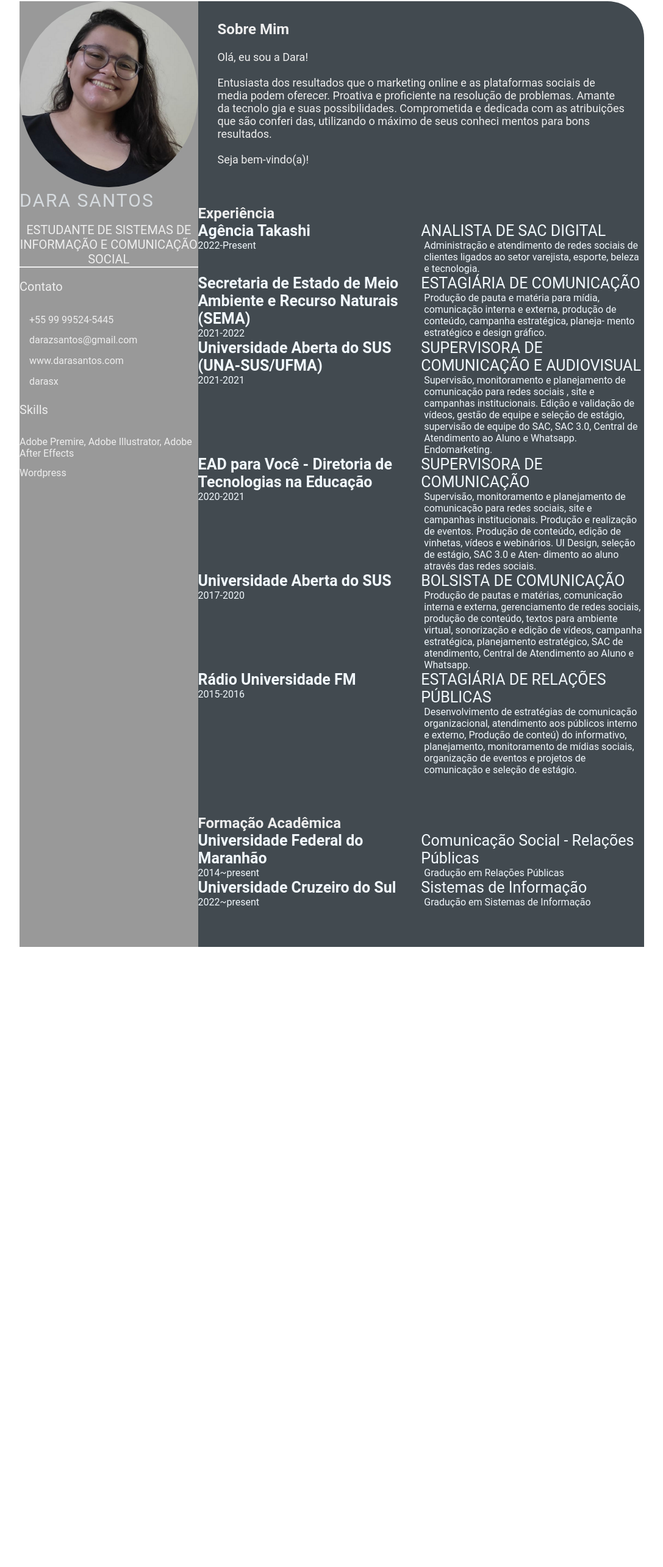
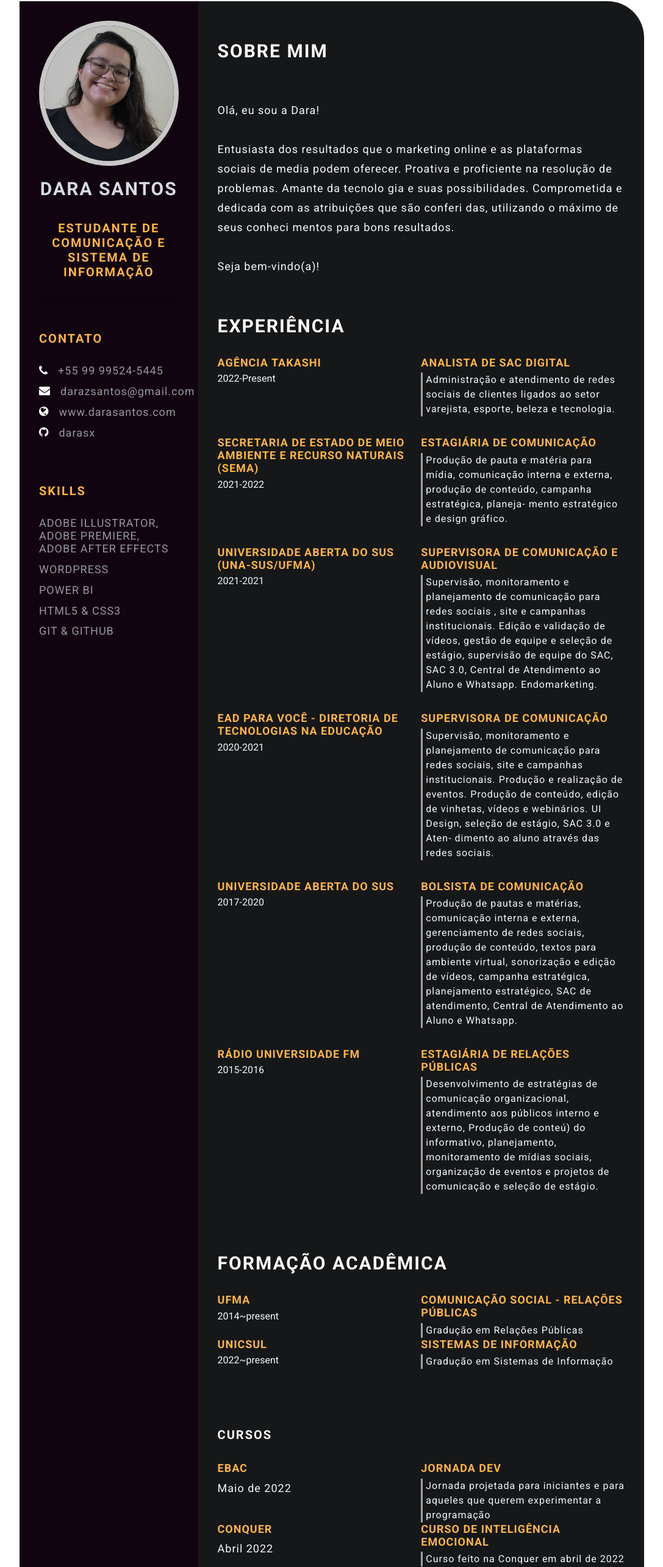
Before and after one commit to darasx/darasx.github.io, a plain HTML site: page index.html in a window 1280 px wide. Shown: the part 30-2600 px from the top of the page at 61% size, without its empty margins (96-1183 px from the left). Before the commit the page ends 1615 px from the top, so only its background shows below. Drawn offline with Linux system fonts and the light colour scheme.

Commit message:
feature: add index.html

```diff
--- a/index.html
+++ b/index.html
@@ -1,55 +1,66 @@
 <!DOCTYPE html>
 <html lang="en">
-
 <head>
     <meta charset="UTF-8">
     <meta http-equiv="X-UA-Compatible" content="IE=edge">
     <meta name="viewport" content="width=device-width, initial-scale=1.0">
     <title>Dara Santos CV</title>
 
+    <!-- Google font  -->
+    <link rel="preconnect" href="https://fonts.googleapis.com">
+    <link rel="preconnect" href="https://fonts.gstatic.com" crossorigin>
+    <link href="https://fonts.googleapis.com/css2?family=Roboto:ital,wght@0,100;0,300;0,400;0,700;1,100;1,300;1,400;1,700&display=swap" rel="stylesheet">
+
+    <!-- font-awesome -->
+    <link rel="stylesheet" href="https://cdnjs.cloudflare.com/ajax/libs/font-awesome/4.7.0/css/font-awesome.min.css">
+
     <!--- Custom CSS  -->
     <link rel="stylesheet" href="style.css">
 </head>
-
 <body>
     <main class="resume-contents">
         <section class="left-section">
-            <section class="left-section-content">
+            <div class="left-section-content">
                 <div class="profile">
                     <img class="profile-image" src="img/profile-image.png" alt="Profile image">
                     <p class="name">Dara Santos</p>
                     <br>
-                    <p class="profession">Estudante de Sistemas de Informação e Comunicação Social</p>
+                    <p class="profession">Estudante de Comunicação e Sistema de Informação</p>
+                    <br>
                 </div>
                 <div class="contact-info">
-                    <br>
                     <p class="left-title">Contato</p>
                     <ul>
-                        <li><i class="fa fa-phone"></i>+55 99 99524-5445</li>
-                        <li><i class="fa fa-envelope"></i>darazsantos@gmail.com</li>
-                        <li><i class="fa fa-globe"></i>www.darasantos.com</li>
-                        <li><i class="fa fa-github"></i>darasx</li>
+                        <li><i class="fa fa-phone"></i>+55 99 99524-5445
+                        </li>
+                        <li><i class="fa fa-envelope"></i>darazsantos@gmail.com
+                        </li>
+                        <li><i class="fa fa-globe"></i>www.darasantos.com
+                        </li>
+                        <li><i class="fa fa-github"></i>darasx
+                        </li>
                     </ul>
                 </div>
                 <br>
                 <div class="skills">
-                    <p class="left-title">Skills</p>
+                    <p class="left-title">SKILLS</p>
                     <ul>
-                        <li>
-                            <p>Adobe Premire, Adobe Illustrator, Adobe After Effects</p>
-                        </li>
-                        <li>
-                            <p>Wordpress</p>
-                        </li>
+                        <li><p>Adobe Illustrator, Adobe Premiere, Adobe After Effects</p></li>
+                        <li><p>Wordpress</p></li>
+                        <li><p>Power BI</p></li>
+                        <li><p>HTML5 & CSS3</p></li>
+                        <li><p>Git & GitHub</p></li>
                     </ul>
                 </div>
-            </section>
+            </div>
         </section>
+
         <section class="right-section">
             <div class="right-section-contents">
+                <!-- sobre mim -->
                 <section class="about gap">
                     <div class="right-title">
-                        <h2>Sobre Mim</h2>
+                        <h2>SOBRE MIM</h2>
                     </div>
                     <p class="about-me-contents">
                         <br>
@@ -66,8 +77,11 @@
                         <br> Seja bem-vindo(a)!
                     </p>
                 </section>
-            </div>
-            <section class="experience gap"><div class="right-title">
+                 <!-- fim sobre mim -->
+
+            <!-- experiencia -->
+            <section class="experience gap">
+                <div class="right-title">
                 <h2>Experiência</h2>
                 </div>
                 <div class="experience-contents">
@@ -82,6 +96,8 @@
                             ao setor varejista, esporte, beleza e tecnologia.
                         </p>
                     </div>
+                </div>
+                <div class="experience-contents">
                     <div class="exp-left">
                         <p class="exp-company-name">Secretaria de Estado de Meio Ambiente e Recurso Naturais (SEMA)</p>
                         <p class="exp-time-name">2021-2022</p>
@@ -94,6 +110,8 @@
                             mento estratégico e design gráfico.
                         </p>
                     </div>
+                </div>
+                <div class="experience-contents">
                     <div class="exp-left">
                         <p class="exp-company-name">Universidade Aberta do SUS (UNA-SUS/UFMA)</p>
                         <p class="exp-time-name">2021-2021</p>
@@ -108,6 +126,8 @@
                             Whatsapp. Endomarketing.
                         </p>
                     </div>
+                </div>
+                <div class="experience-contents">
                     <div class="exp-left">
                         <p class="exp-company-name">EAD para Você - Diretoria de Tecnologias na Educação</p>
                         <p class="exp-time-name">2020-2021</p>
@@ -122,6 +142,8 @@
                             dimento ao aluno através das redes sociais.
                         </p>
                     </div>
+                </div>
+                <div class="experience-contents">
                     <div class="exp-left">
                         <p class="exp-company-name">Universidade Aberta do SUS</p>
                         <p class="exp-time-name">2017-2020</p>
@@ -136,6 +158,8 @@
                             Central de Atendimento ao Aluno e Whatsapp.
                         </p>
                     </div>
+                </div>
+                <div class="experience-contents">
                     <div class="exp-left">
                         <p class="exp-company-name">Rádio Universidade FM</p>
                         <p class="exp-time-name">2015-2016</p>
@@ -156,7 +180,7 @@
             <div class="right-title"><h2>Formação Acadêmica</h2></div>
             <div class="education-contents">
             <div class="education-left">
-                <p class="education-school-name">Universidade Federal do Maranhão</p>
+                <p class="education-school-name">UFMA</p>
                 <p class="education-time-period">2014~present</p>
             </div>
             <div class="education-right">
@@ -165,7 +189,7 @@
                     Gradução em Relações Públicas</p>
             </div>
             <div class="education-left">
-                <p class="education-school-name">Universidade Cruzeiro do Sul</p>
+                <p class="education-school-name">UNICSUL</p>
                 <p class="education-time-period">2022~present</p>
             </div>
             <div class="education-right">
@@ -175,7 +199,30 @@
             </div>
         </div>
             </section>
-
+            <section class="awards gap">
+                <div class="right-title">Cursos</div>
+                <div class="awards-contents">
+                    <div class="awards-left">
+                    <p class="awards-company-name">EBAC</p>
+                    <p class="awards-time-period">Maio de 2022</p>
+                </div>
+                <div class="awards-right">
+                    <p class="awards-name">Jornada DEV</p>
+                    <p class="awards-desc">
+                        Jornada projetada para iniciantes e para aqueles que querem experimentar a programação</p>
+                </div>
+                <div class="awards-left">
+                    <p class="awards-company-name">Conquer</p>
+                    <p class="awards-time-period">Abril 2022</p>
+                </div>
+                <div class="awards-right">
+                    <p class="awards-name">Curso de Inteligência Emocional</p>
+                    <p class="awards-desc">
+                        Curso feito na Conquer em abril de 2022</p>
+                </div>
+            </div>
+            </section>
+        </div>
             </section>
     </main>
 </body>
--- a/style.css
+++ b/style.css
@@ -4,6 +4,10 @@
     box-sizing: border-box;
     list-style: none;
     font-family: 'Roboto', sans-serif;
+}
+
+body {
+    background-color: #ffffff;
 }
 
 .resume-contents {
@@ -17,28 +21,29 @@
 .left-section {
     grid-column: span 2;
     height: 100%;
-    background-color: #999999;
+    background-color: #11030f;
 }
 
 .right-section {
     grid-column: span 5;
     height: 100%;
-    background-color: #424a50;
+    background-color: #161718;
     border-radius: 0px 60px 0px 0px;
 }
 
-.left-section-contents{
+.left-section-content{
     padding: 2rem 2rem;
 }
 
 .profile {
     width: 100%;
-    border-bottom: 2px solid #eeeeee;
+    border-bottom: 2px solid #0000003b;
 }
 
 .profile .profile-image {
     width: 100%;
-    border-radius: 100%;
+    border-radius: 50%;
+    border: 8px solid #c7c7c7;
 }
 
 .name {
@@ -46,19 +51,31 @@
     font-size: 30px;
     letter-spacing: 2px;
     text-transform: uppercase;
+    text-align: center;
+    font-weight: bold;
+    padding: 1rem 0;
 }
 
 .profession {
-    color: #eeeeee;
+    color: #FDB44B;
     font-size: 20px;
     text-transform: uppercase;
     text-align: center;
+    letter-spacing: 2px;
+    font-weight: bold;
+    padding-bottom: 1rem;
 }
 
 /* .contact-info { border-bottom: 2px solid #1B2631; } */
 .left-title {
-    color: #eeeeee;
+    color: #FDB44B;
     font-size: 20px;
+    letter-spacing: 2px;
+    text-transform: uppercase;
+    font-weight: bold;
+    display: flex;
+    align-items: center;
+    padding-top: 3rem;
 }
 
 .contact-info ul {
@@ -68,14 +85,18 @@
 .contact-info ul li,
 .references ul li {
     padding: .4rem 0;
-    color: #eeeeee;
+    display: flex;
+    align-items: center;
+    color: #d6dbdfaf;
+    letter-spacing: 1px;
+    font-size: 18px;
 }
 
 .contact-info ul li i,
 .references ul li i {
     padding-right: 1rem;
     font-size: 18px;
-    color: #eeeeee;
+    color: #ffffff;
 }
 
 .skills ul {
@@ -83,15 +104,46 @@
 }
 .skills ul li p {
     padding: .4rem 0;
-    color: #eeeeee;
+    color: #d6dbdfaf;
+    font-size: 18px;
+    letter-spacing: 1px;
+    display: flex;
+    align-items: center;
+    text-transform: uppercase;
 }
+
+.referance-name {
+    padding-top: 1.5rem;
+    padding-bottom: .4rem;
+    font-size: 18px;
+    color: #F9E79F;
+    letter-spacing: 1px;
+    text-transform: uppercase;
+}
+
+.referance-profession {
+    font-size: 16px;
+    color: #d6dbdfaf;
+    letter-spacing: 1px;
+    /* text-transform: uppercase; */
+    padding-bottom: .4rem;
+}
+
 
 .right-section-contents {
     padding: 2rem 2rem;
 }
 
 .right-title {
-    color: #eeeeee;
+    color: #ffffff;
+    font-size: 20px;
+    letter-spacing: 2px;
+    text-transform: uppercase;
+    font-weight: bold;
+    display: flex;
+    align-items: center;
+    padding: 2rem 0;
+    position: relative;
 }
 
 .gap {
@@ -99,7 +151,9 @@
 }
 .about-me-contents {
     font-size: 18px;
-    color: #eeeeee;
+    letter-spacing: 1px;
+    line-height: 2rem;
+    color: #F1F8FD;
 }
 
 .experience-contents,
@@ -114,25 +168,126 @@
 .exp-company-name,
 .education-school-name,
 .awards-company-name {
-    font-size: 25px;
+    font-size: 18px;
     font-weight: bold;
+    text-transform: uppercase;
+    letter-spacing: 1px;
+    color: #FDB44B;
+    padding-bottom: .4rem;
 }
 
 .exp-time-period,
 .educationp-time-period,
 .awards-time-period {
     font-size: 18px;
+    letter-spacing: 1px;
+    line-height: 2rem;
 }
 
 .exp-position,
 .education-subject,
 .awards-name {
-    font-size: 25px;
+    font-size: 18px;
+    font-weight: bold;
+    text-transform: uppercase;
+    letter-spacing: 1px;
+    color: #FDB44B;
+    padding-bottom: .4rem;
 }
 
 .exp-desc,
 .education-desc,
 .awards-desc {
     font-size: 16px;
+    letter-spacing: 1px;
+    line-height: 1.5rem;
+    border-left: 3px solid #a5a3a3;
     padding-left: 5px;
 }
+
+/* Media queries */
+@media screen and (max-width:780px) {
+    .experience-contents,
+    .education-contents,
+    .awards-contents {
+        grid-template-columns: repeat(1, 1fr);
+    }
+}
+
+@media screen and (max-width:780px) {
+    .left-section {
+        grid-column: span 3;
+    }
+
+    .right-section {
+        grid-column: span 4;
+    }
+
+}
+
+@media screen and (max-width:1200px) {
+    .resume-contents {
+        grid-template-columns: repeat(1, 1fr);
+    }
+}
+
+@media screen and (max-width:390px) {
+    .resume-contents {
+        width: 100%;
+        margin: 0 auto;
+    }
+
+    .name {
+        font-size: 20px;
+    }
+
+    .profession {
+        font-size: 18px;
+    }
+
+    .left-title {
+        font-size: 18px;
+    }
+
+    .right-title {
+        font-size: 18px;
+    }
+
+    .contact-info ul li,
+    .references ul li {
+        font-size: 12px;
+    }
+
+    .contact-info ul li i,
+    .references ul li i {
+        /* padding-right: 1rem; */
+        font-size: 12px;
+    }
+
+    .skills ul li p {
+        font-size: 12px;
+    }
+
+    .about-me-contents {
+        font-size: 16px;
+        line-height: 1.5rem;
+    }
+
+    .exp-company-name,
+    .education-school-name,
+    .awards-company-name {
+        font-size: 18px;
+    }
+
+    .exp-time-period,
+    .educationp-time-period,
+    .awards-time-period {
+        font-size: 16px;
+    }
+
+    .exp-position,
+    .education-subject,
+    .awards-name {
+        font-size: 18px;
+    }
+}
```
